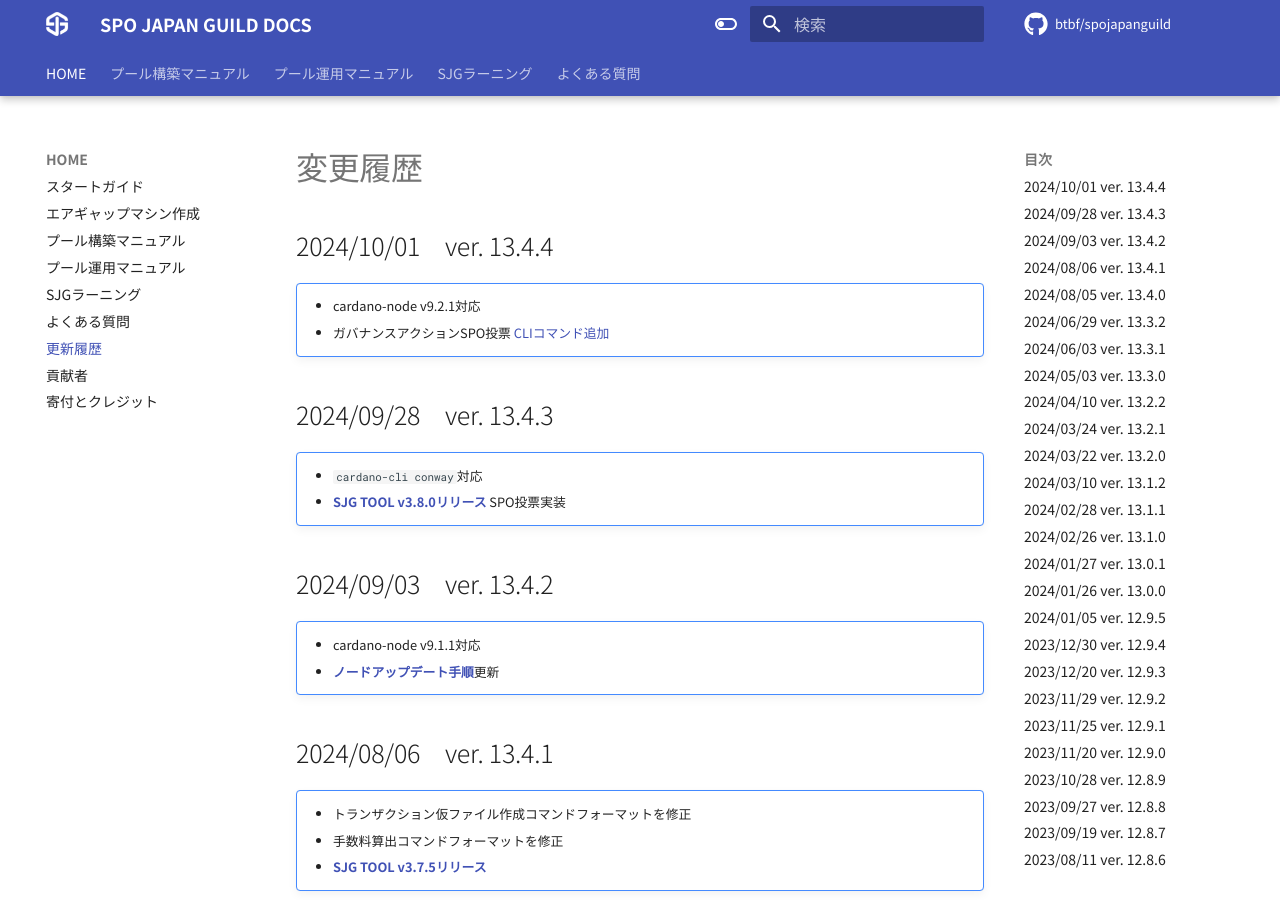
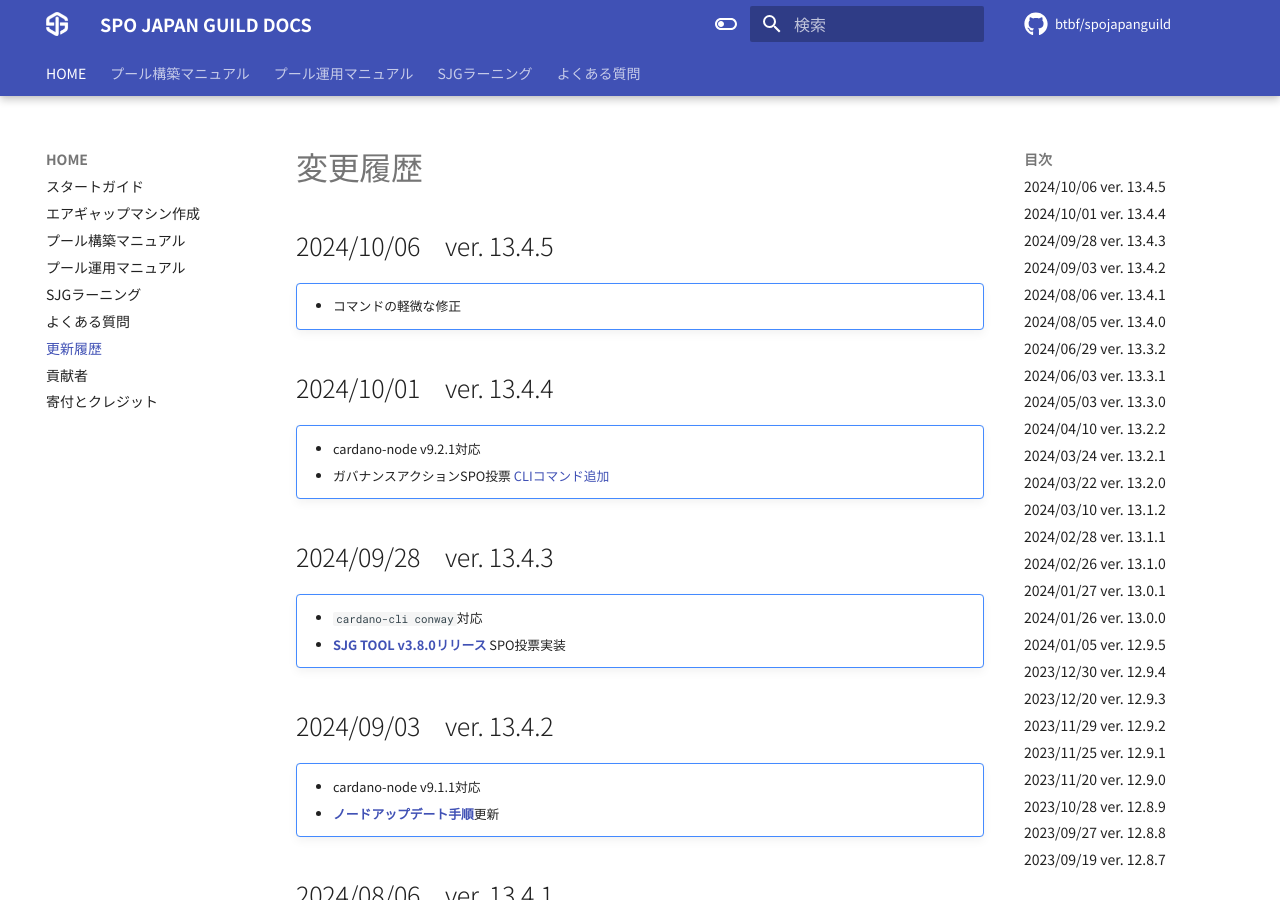
Before and after one commit to btbf/spojapanguild, an MkDocs documentation site: the page built from docs/changelogs.md, in a window 1280 px wide and 900 px high. Built offline with MkDocs 1.6.1 and Material for MkDocs 9.7.7, drawn with Linux system fonts in a browser that asks for light colours; comment, search, counter and statistics services are not loaded.

Commit message:
changelog

```diff
--- a/docs/changelogs.md
+++ b/docs/changelogs.md
@@ -1,4 +1,8 @@
 # 変更履歴
+
+## 2024/10/06　ver. 13.4.5
+!!! note ""
+    * コマンドの軽微な修正
 
 ## 2024/10/01　ver. 13.4.4
 !!! note ""
```
Also changed, not shown: docs/index.md (+1 -1 lines).
